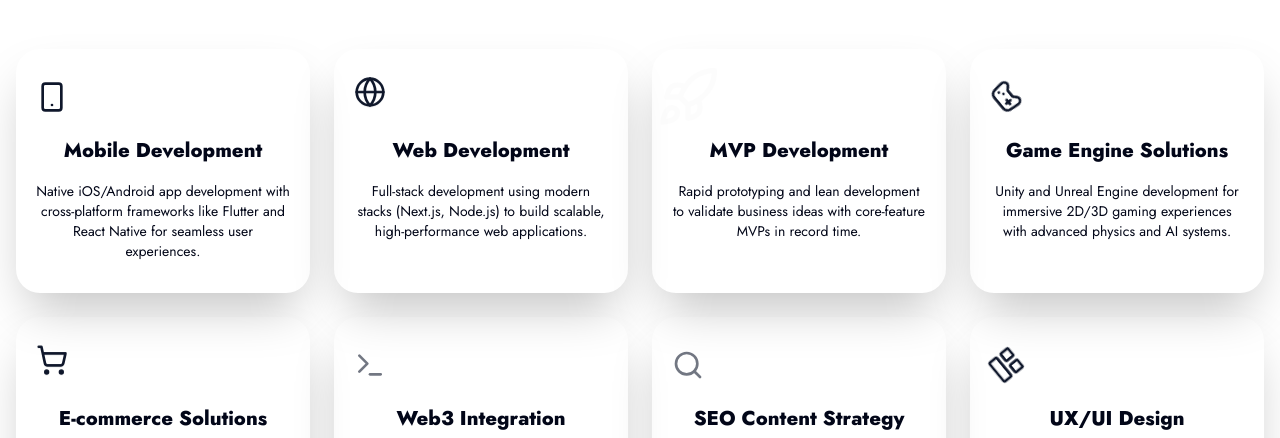
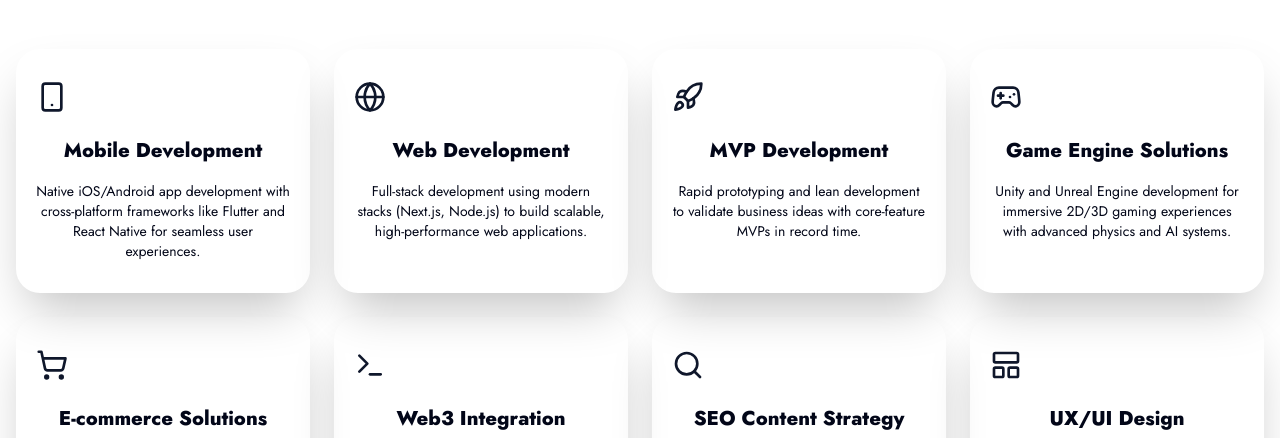
Before and after one commit to Hardeygold205/bravently, a Next.js app: page / in a window 1280 px wide. Shown: the part 1687-2125 px from the top of the page. Built offline with nearby package versions, Linux system fonts and the light colour scheme.

Commit message:
reaninamted

```diff
--- a/sections/OverView.tsx
+++ b/sections/OverView.tsx
@@ -19,6 +19,7 @@
             viewport={{ once: true, amount: 0.2 }}
             className="lg:w-1/2 w-full">
             <div className="p-10 bg-blue-200 rotate-10 absolute w-150 min-h-[355px] rounded-2xl opacity-10"></div>
+            <div className="p-10 bg-blue-200 -rotate-10 absolute w-150 min-h-[355px] rounded-2xl opacity-10"></div>
             <div className="relative h-96 min-h-[300px] w-full rounded-xl overflow-hidden shadow-lg hover:scale-105 ease-in-out transition-all duration-300">
               <Image
                 src="/IT-team-building.jpg"
--- a/sections/WhatWeDo.tsx
+++ b/sections/WhatWeDo.tsx
@@ -1,6 +1,6 @@
 "use client";
 
-import React from "react";
+import React, { useState } from "react";
 import {
   Smartphone,
   Globe,
@@ -14,6 +14,8 @@
 import { motion } from "framer-motion";
 
 export default function WhatWeDo() {
+  const [active, setActive] = useState(false);
+
   const containerVariants = {
     hidden: {},
     visible: {
@@ -36,91 +38,64 @@
     },
   };
 
+  const handleClick = () => {
+    setActive(!active);
+  };
+
   const services = [
     {
       title: "Mobile Development",
-      icon: (
-        <motion.div whileHover={{ rotate: 360 }} transition={{ duration: 1 }}>
-          <Smartphone className="w-8 h-8 text-primary" />
-        </motion.div>
-      ),
+      icon: <Smartphone className="w-8 h-8 text-primary animate-spin repeat-1" />,
+      animation: "group-hover:animate-pulse",
       description:
         "Native iOS/Android app development with cross-platform frameworks like Flutter and React Native for seamless user experiences.",
     },
     {
       title: "Web Development",
-      icon: (
-        <Globe
-          style={{ animationDelay: "5s", animationDuration: "3s" }}
-          className="w-8 h-8 text-primary animate-bounce"
-        />
-      ),
+      icon: <Globe className="w-8 h-8 text-primary" />,
+      animation: "group-hover:animate-bounce",
       description:
         "Full-stack development using modern stacks (Next.js, Node.js) to build scalable, high-performance web applications.",
     },
     {
       title: "MVP Development",
-      icon: (
-        <Rocket
-          style={{ animationDelay: "5s", animationDuration: "3s" }}
-          className="w-8 h-8 text-primary animate-ping"
-        />
-      ),
+      icon: <Rocket className="w-8 h-8 text-primary animate-ping repeat-1" />,
+      animation: "group-hover:animate-pulse",
       description:
         "Rapid prototyping and lean development to validate business ideas with core-feature MVPs in record time.",
     },
     {
       title: "Game Engine Solutions",
-      icon: (
-        <Gamepad2
-          style={{ animationDelay: "5s", animationDuration: "3s" }}
-          className="w-8 h-8 text-primary animate-spin"
-        />
-      ),
+      icon: <Gamepad2 className="w-8 h-8 text-primary" />,
+      animation: "group-hover:animate-bounce",
       description:
         "Unity and Unreal Engine development for immersive 2D/3D gaming experiences with advanced physics and AI systems.",
     },
     {
       title: "E-commerce Solutions",
-      icon: (
-        <ShoppingCart
-          style={{ animationDelay: "5s", animationDuration: "3s" }}
-          className="w-8 h-8 text-primary animate-bounce"
-        />
-      ),
+      icon: <ShoppingCart className="w-8 h-8 text-primary" />,
+      animation: "group-hover:animate-bounce",
       description:
         "Custom marketplace development with secure payment processing, inventory management, and CRM integrations.",
     },
     {
       title: "Web3 Integration",
-      icon: (
-        <Terminal
-          style={{ animationDelay: "5s", animationDuration: "3s" }}
-          className="w-8 h-8 text-primary animate-pulse"
-        />
-      ),
+      icon: <Terminal className="w-8 h-8 text-primary" />,
+      animation: "group-hover:animate-pulse",
       description:
         "Blockchain development, smart contracts, and decentralized application (dApp) architecture implementation.",
     },
     {
       title: "SEO Content Strategy",
-      icon: (
-        <Search
-          style={{ animationDelay: "5s", animationDuration: "3s" }}
-          className="w-8 h-8 text-primary animate-pulse"
-        />
-      ),
+      icon: <Search className="w-8 h-8 text-primary" />,
+      animation: "group-hover:animate-pulse",
       description:
         "Data-driven content optimization with semantic SEO and keyword research to boost organic rankings.",
     },
     {
       title: "UX/UI Design",
-      icon: (
-        <LayoutPanelTop
-          style={{ animationDelay: "5s", animationDuration: "3s" }}
-          className="w-8 h-8 text-primary animate-spin"
-        />
-      ),
+      icon: <LayoutPanelTop className="w-8 h-8 text-primary" />,
+      animation: "group-hover:animate-bounce",
       description:
         "User-centered interface design with interactive prototypes and design system development for brand consistency.",
     },
@@ -145,15 +120,20 @@
           {services.map((service, index) => (
             <motion.div
               key={index}
+              role="button"
+              onClick={handleClick}
               variants={cardVariants}
+              tabIndex={0}
               whileHover={{
                 scale: 1.05,
                 boxShadow: "0 12px 20px rgba(0,0,0,0.1)",
               }}
               className="card bg-base-200 shadow-2xl p-5 rounded-3xl
-                 transition-all duration-300 ease-in-out cursor-pointer z-60">
+                 transition-all duration-300 ease-in-out cursor-pointer z-60 group">
               <div className="card-body items-center text-center py-3">
-                <div className="mb-4">{service.icon}</div>
+                <div className={`mb-4 ${service.animation}`}>
+                  {service.icon}
+                </div>
                 <h3 className="card-title text-xl mb-2 py-2 font-extrabold">
                   {service.title}
                 </h3>
```
